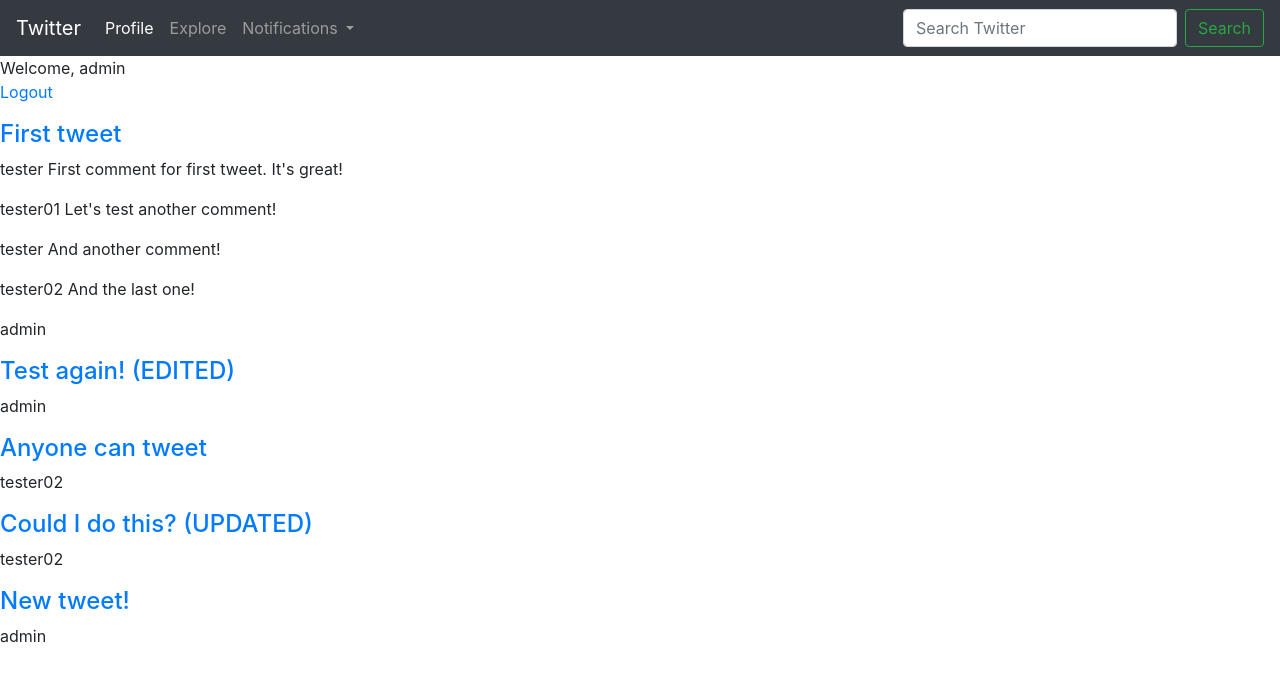
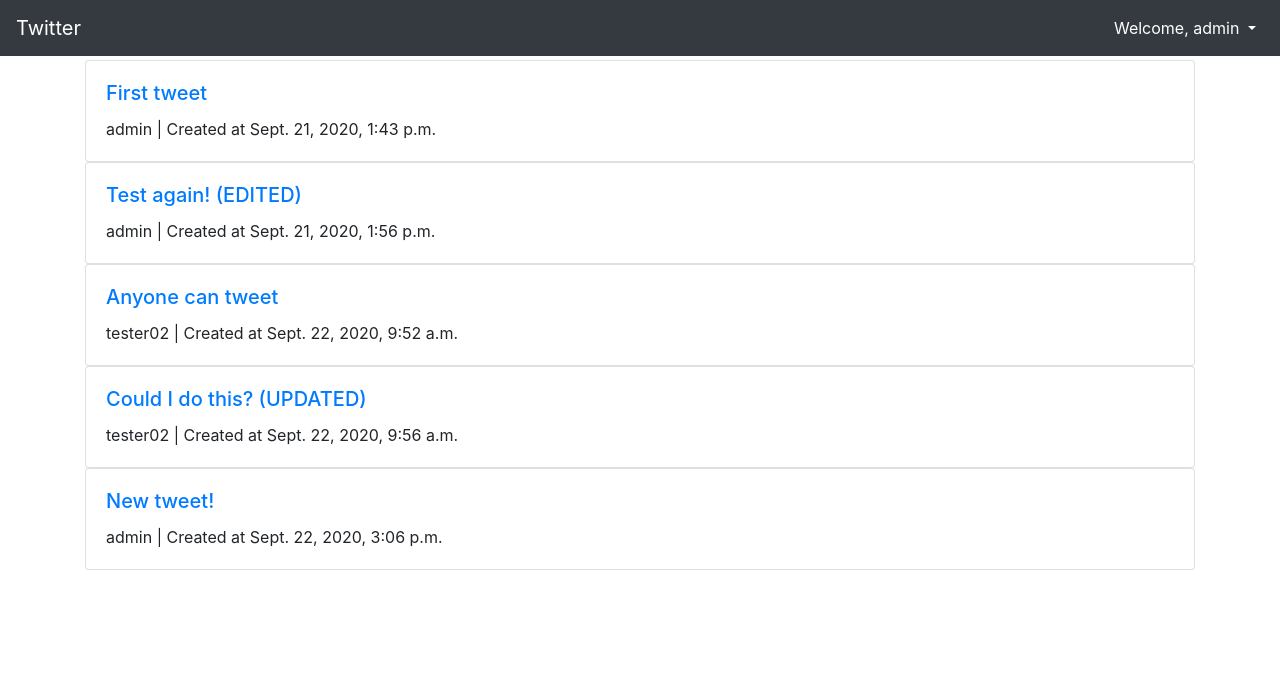
Before and after one commit to duyhuynh02/django-twitter-clone, a Django app: page / in a window 1280 px wide. Shown: the top 682 px of the page. Run offline with Django 3.2, Linux system fonts and the light colour scheme; a user stored in the database is signed in; data comes from the database, SQL or seed files in the repository; both versions use the stored data as it was after the commit; some libraries are stand-ins or nearby versions.

Commit message:
update template

```diff
--- a/templates/base.html
+++ b/templates/base.html
@@ -11,40 +11,43 @@
     <title>{% block title %}Twitter App{%endblock title%}</title>
   </head>
 
+    <!-- Body here -->
   <body>
-  	<nav class="navbar navbar-expand-lg navbar-dark bg-dark">
+  <nav class="navbar navbar-expand-md navbar-dark bg-dark mb-1">
     <a class="navbar-brand" href="{% url 'twitter' %}">Twitter</a>
-  <button class="navbar-toggler" type="button" data-toggle="collapse" data-target="#navbarSupportedContent" aria-controls="navbarSupportedContent" aria-expanded="false" aria-label="Toggle navigation">
+    <button class="navbar-toggler" type="button" data-toggle="collapse" data-target="#navbarText" aria-controls="navbarText" aria-expanded="false" aria-label="Toggle navigation">
       <span class="navbar-toggler-icon"></span>
     </button>
-
-  <div class="collapse navbar-collapse" id="navbarSupportedContent">
-    <ul class="navbar-nav mr-auto">
+    <div class="collapse navbar-collapse" id="navbarCollapse">
+      {% if user.is_authenticated %}
+      <ul class="navbar-nav ml-auto">
         <li class="nav-item active">
-        <a class="nav-link" href="#">Profile <span class="sr-only">(current)</span></a>
+          <a class="nav-link dropdown-toggle" href="#" id="userMenu" data-toggle="dropdown" aria-haspopup="true"aria-expanded="false">
+            Welcome, {{ user.username }}
+          </a>
+          <div class="dropdown-menu dropdown-menu-right" aria-labelledby="userMenu">
+            <a class="dropdown-item" href="{% url 'password_change' %}">Change password</a>
+          <div class="dropdown-divider"></div>
+            <a class="dropdown-item" href="{% url 'logout' %}">Log Out</a>
+          <div class="dropdown-divider"></div>
+            <a class="dropdown-item" href="{% url 'twitter-create' %}">Tweet</a>
+          </div>
         </li>
-      <li class="nav-item">
-        <a class="nav-link" href="#">Explore</a>
-      </li>
-      <li class="nav-item dropdown">
-        <a class="nav-link dropdown-toggle" href="#" id="navbarDropdown" role="button" data-toggle="dropdown" aria-haspopup="true" aria-expanded="false">
-          Notifications
-        </a>
-      </li>
-
       </ul>
-    <form class="form-inline my-2 my-lg-0">
-      <input class="form-control mr-sm-2" type="search" placeholder="Search Twitter" aria-label="Search">
-      <button class="btn btn-outline-success my-2 my-sm-0" type="submit">Search</button>
+      {% else %}
+        <form class="form-inline ml-auto">
+          <a href="{% url 'login' %}" class="btn btn-outline-secondary">Log In</a>
+          <a href="{% url 'register' %}" class="btn btn-primary ml-2">Register</a>
         </form>
+      {% endif %}
     </div>
   </nav>
 
-
-	<main>
+  <!-- Content here -->
+	<div class="container">
 		{% block content %}
 		{% endblock content %}
-	</main>
+	</div>
 
     <!-- Optional JavaScript -->
     <!-- jQuery first, then Popper.js, then Bootstrap JS -->
--- a/templates/twitter.html
+++ b/templates/twitter.html
@@ -3,36 +3,12 @@
 {% block title %}Twitter{% endblock title %}
 
 {% block content %}
-	{% if user.is_authenticated %}
-		Welcome, {{ user.username }}
-		<p><a href="{% url 'logout' %}">Logout</a></p>
-	{% else %}
-		<p>You are not logged in</p>
-		<a href="{% url 'login' %}">Login</a>
-		<a href="{% url 'register' %}">Register</a>
-	{% endif %}
-
-	{% for tweet in object_list %}
-	  <div class="tweet-entry">
-		<a href="{% url 'twitter-detail' tweet.pk %}"><h4>{{ tweet.body }}</h4></a>
-		<div>
-			{% for comment in tweet.comments.all %}
-			<p>
-				<span>{{ comment.user }}</span>
-				{{ comment }}
-			</p>
-			{% endfor %}
-		</div>
-		<p>{{ tweet.user }}</p>
-
-
-
-	{% endfor %}
-	  </div>
-
-
-
-
-
-
+  {% for tweet in object_list %}
+    <div class="card">
+      <div class="card-body">
+        <h5 class="card-title"><a href="{% url 'twitter-detail' tweet.pk %}">{{ tweet.body }}</a></h5>
+    	<p class="card-text">{{ tweet.user }} | Created at {{ tweet.created_at }}</p>
+      </div>
+    </div>
+  {% endfor %}
 {% endblock content %}
--- a/templates/twitter_create.html
+++ b/templates/twitter_create.html
@@ -4,7 +4,7 @@
 <h1>New tweet</h1>
 <form method="post">{% csrf_token %}
     {{ form.as_p }}
-    <input type="submit" value="Save">
+    <input type="submit" value="Save" class="btn btn-success primary">
 </form>
 
 {% endblock content %}
```
Also changed, not shown: db.sqlite3. Lines whose indentation alone changed are shown as unchanged.
